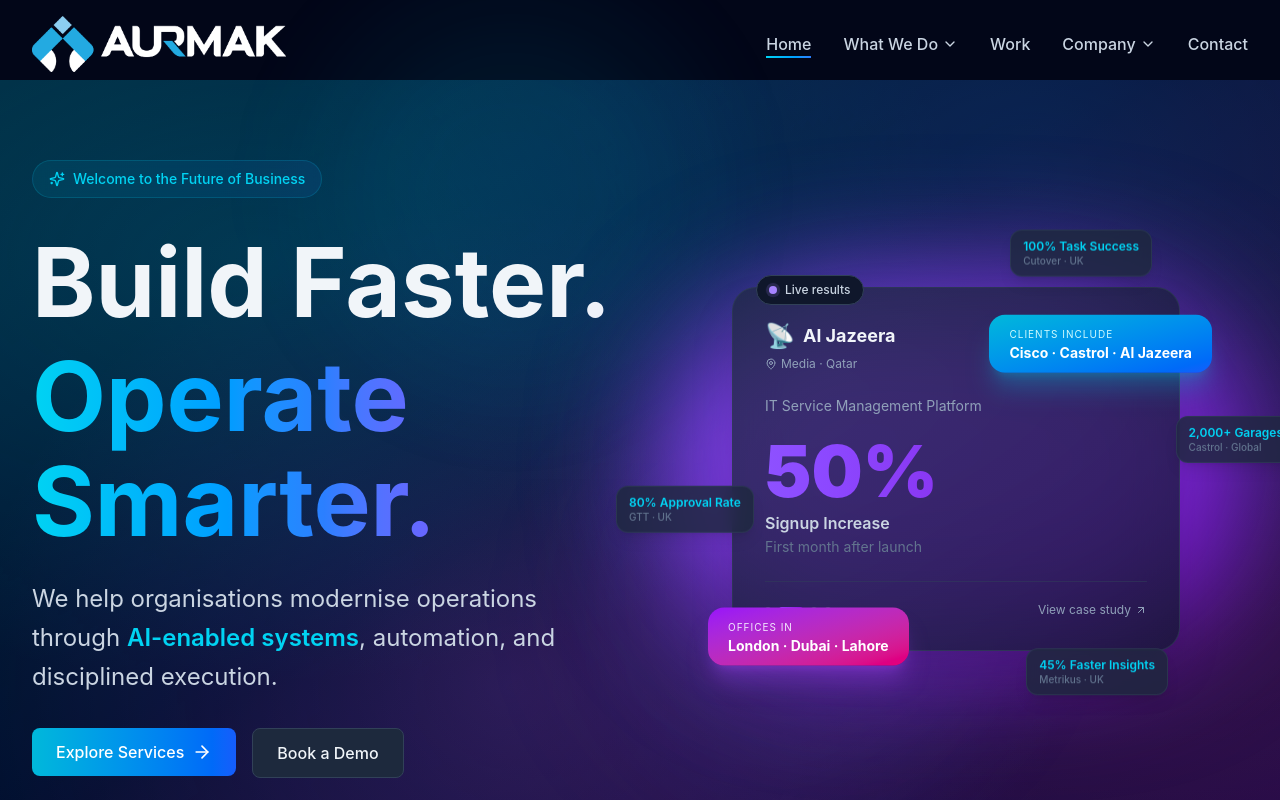
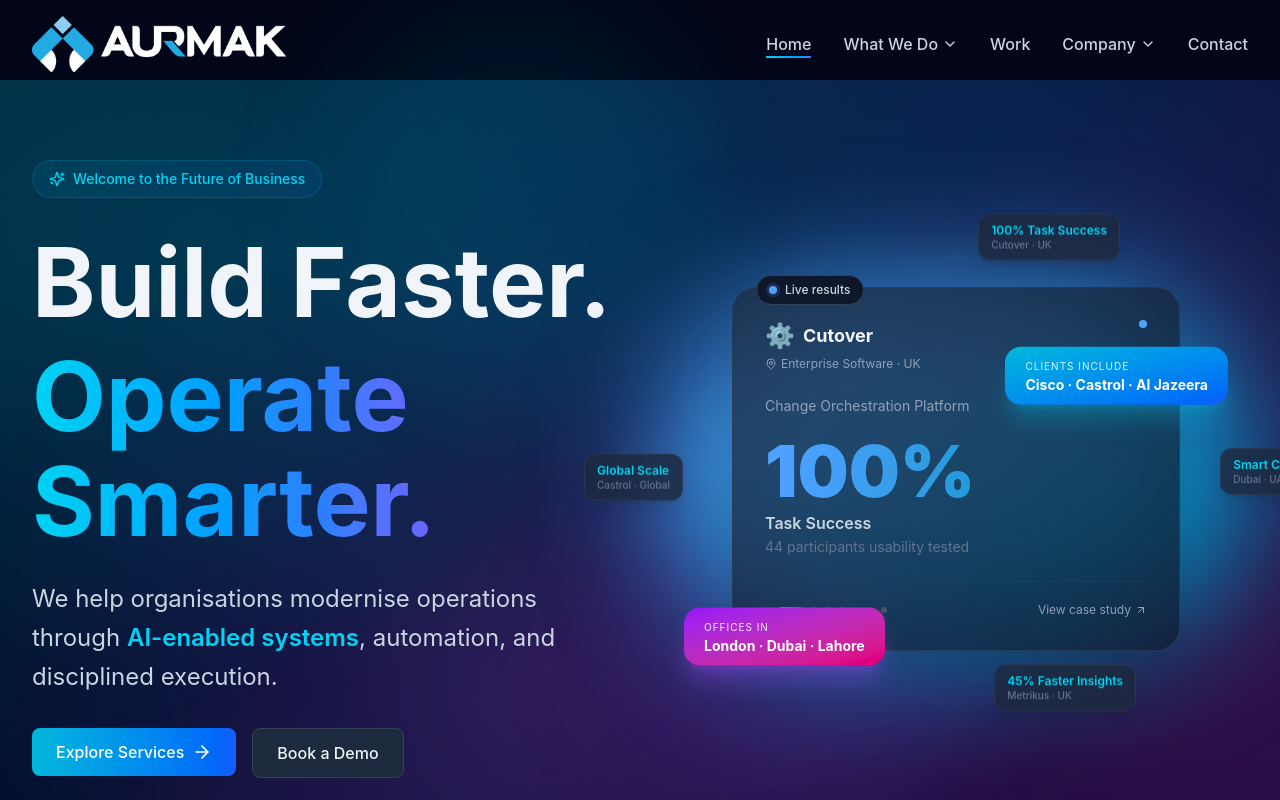
Before and after one commit to ahsan-aurmak/website, a React (Vite) app: page / in a window 1280 px wide. Shown: the top 800 px of the page. Built offline with nearby package versions, Linux system fonts and the light colour scheme.

Commit message:
Update hero-case-showcase.tsx

```diff
--- a/src/app/components/hero-case-showcase.tsx
+++ b/src/app/components/hero-case-showcase.tsx
@@ -5,25 +5,64 @@
 
 const cases = [
   {
-    client: "Castrol",
-    sector: "Automotive · UK",
-    title: "CarLounge Garage Experience",
-    kpi: "£4.5m",
-    kpiLabel: "Funding Secured",
-    sub: "80% customer satisfaction increase",
+    client: "Metrikus",
+    sector: "Real Estate · UK",
+    title: "Smart Building Platform",
+    kpi: "45%",
+    kpiLabel: "Faster Insights",
+    sub: "62% increase in user engagement",
+    color: "from-emerald-400 to-green-600",
+    glow: "shadow-emerald-500/40",
+    dot: "bg-emerald-400",
+    emoji: "🏢",
+    path: "/case-study-metrikus-smart-building",
+  },
+  {
+    client: "Cutover",
+    sector: "Enterprise Software · UK",
+    title: "Change Orchestration Platform",
+    kpi: "100%",
+    kpiLabel: "Task Success",
+    sub: "44 participants usability tested",
+    color: "from-blue-400 to-cyan-600",
+    glow: "shadow-blue-500/40",
+    dot: "bg-blue-400",
+    emoji: "⚙️",
+    path: "/case-study-cutover-orchestration",
+  },
+  {
+    client: "RBS",
+    sector: "Financial Services · UK",
+    title: "Premium Travel Portal",
+    kpi: "4",
+    kpiLabel: "Travel Categories",
+    sub: "Full mobile + web platforms",
+    color: "from-blue-600 to-indigo-800",
+    glow: "shadow-blue-600/40",
+    dot: "bg-blue-500",
+    emoji: "🏦",
+    path: "/case-study-rbs-travel-portal",
+  },
+  {
+    client: "Cisco",
+    sector: "Cybersecurity · US",
+    title: "Stealthwatch Educational Portal",
+    kpi: "3×",
+    kpiLabel: "Content Reach",
+    sub: "75%+ usability success rate",
     color: "from-cyan-500 to-blue-600",
     glow: "shadow-cyan-500/40",
     dot: "bg-cyan-400",
-    emoji: "🚗",
-    path: "/case-study-castrol-carlounge",
+    emoji: "🔐",
+    path: "/case-study-cisco-stealthwatch",
   },
   {
     client: "Al Jazeera",
     sector: "Media · Qatar",
     title: "IT Service Management Platform",
-    kpi: "50%",
-    kpiLabel: "Signup Increase",
-    sub: "First month after launch",
+    kpi: "500+",
+    kpiLabel: "Services Supported",
+    sub: "Global broadcast operations",
     color: "from-violet-500 to-purple-700",
     glow: "shadow-violet-500/40",
     dot: "bg-violet-400",
@@ -31,9 +70,35 @@
     path: "/case-study-al-jazeera-itsm",
   },
   {
+    client: "Castrol",
+    sector: "Automotive · UAE",
+    title: "CarLounge Experience",
+    kpi: "5-Day",
+    kpiLabel: "Design Sprint",
+    sub: "End-to-end mobile journey",
+    color: "from-green-500 to-emerald-700",
+    glow: "shadow-emerald-500/40",
+    dot: "bg-emerald-400",
+    emoji: "🚗",
+    path: "/case-study-castrol-carlounge",
+  },
+  {
+    client: "GTT",
+    sector: "Cloud Infrastructure · US",
+    title: "Enterprise SaaS/IaaS Platform",
+    kpi: "80%",
+    kpiLabel: "Approval Rating",
+    sub: "4 rounds of usability testing",
+    color: "from-orange-500 to-red-600",
+    glow: "shadow-orange-500/40",
+    dot: "bg-orange-400",
+    emoji: "☁️",
+    path: "/case-study-gtt-saas-iaas",
+  },
+  {
     client: "Dubai Trade",
     sector: "E-Government · UAE",
-    title: "Smart Government Portal",
+    title: "Government Portal",
     kpi: "700+",
     kpiLabel: "Services Unified",
     sub: "100% stakeholder sign-off",
@@ -43,26 +108,13 @@
     emoji: "🏛️",
     path: "/case-study-dubai-trade",
   },
-  {
-    client: "Cisco",
-    sector: "Cybersecurity · US",
-    title: "Stealthwatch Educational Portal",
-    kpi: "3×",
-    kpiLabel: "Engagement Increase",
-    sub: "75%+ usability success rate",
-    color: "from-emerald-500 to-teal-600",
-    glow: "shadow-emerald-500/40",
-    dot: "bg-emerald-400",
-    emoji: "🔐",
-    path: "/case-study-cisco-stealthwatch",
-  },
 ];
 
 const orbitals = [
   { text: "100% Task Success", sub: "Cutover · UK", delay: 0 },
-  { text: "2,000+ Garages", sub: "Castrol · Global", delay: 0.8 },
+  { text: "Smart City UX", sub: "Dubai · UAE", delay: 0.8 },
   { text: "45% Faster Insights", sub: "Metrikus · UK", delay: 1.6 },
-  { text: "80% Approval Rate", sub: "GTT · UK", delay: 2.4 },
+  { text: "Global Scale", sub: "Castrol · Global", delay: 2.4 },
 ];
 
 export function HeroCaseShowcase() {
@@ -112,10 +164,10 @@
             y: { duration: 4 + i, repeat: Infinity, ease: "easeInOut", delay: o.delay },
           }}
           className={`absolute text-xs font-medium bg-slate-800/80 backdrop-blur border border-slate-700/60 text-slate-200 px-3 py-2 rounded-xl shadow-lg whitespace-nowrap z-20 hidden md:block ${
-            i === 0 ? "-top-12 right-24" :
-            i === 1 ? "top-32 -right-12" :
-            i === 2 ? "-bottom-12 right-20" :
-            "bottom-32 -left-12"
+            i === 0 ? "-top-16 right-32" :
+            i === 1 ? "top-40 -right-20" :
+            i === 2 ? "-bottom-16 right-28" :
+            "bottom-40 -left-20"
           }`}
         >
           <span className="text-cyan-400 font-semibold">{o.text}</span>
@@ -212,7 +264,7 @@
         <motion.div
           animate={{ y: [0, -10, 0] }}
           transition={{ duration: 5, repeat: Infinity, ease: "easeInOut" }}
-          className="absolute -bottom-5 -left-6 bg-gradient-to-br from-purple-600 to-pink-600 rounded-2xl px-5 py-3 shadow-xl shadow-purple-500/30 z-10"
+          className="absolute -bottom-5 -left-4 bg-gradient-to-br from-purple-600 to-pink-600 rounded-2xl px-5 py-3 shadow-xl shadow-purple-500/30 z-30 lg:-left-12"
         >
           <div className="text-purple-100 text-[10px] uppercase tracking-widest mb-0.5">Offices in</div>
           <div className="text-white text-sm font-bold leading-tight whitespace-nowrap">London · Dubai · Lahore</div>
@@ -222,7 +274,7 @@
         <motion.div
           animate={{ y: [0, 12, 0] }}
           transition={{ duration: 4, repeat: Infinity, ease: "easeInOut", delay: 0.5 }}
-          className="absolute top-4 -right-8 bg-gradient-to-br from-cyan-500 to-blue-600 rounded-2xl px-5 py-3 shadow-xl shadow-cyan-500/30 z-10"
+          className="absolute top-32 -right-4 bg-gradient-to-br from-cyan-500 to-blue-600 rounded-2xl px-5 py-3 shadow-xl shadow-cyan-500/30 z-30 lg:top-12 lg:-right-12"
         >
           <div className="text-cyan-100 text-[10px] uppercase tracking-widest mb-0.5">Clients include</div>
           <div className="text-white text-sm font-bold leading-tight whitespace-nowrap">Cisco · Castrol · Al Jazeera</div>
```
